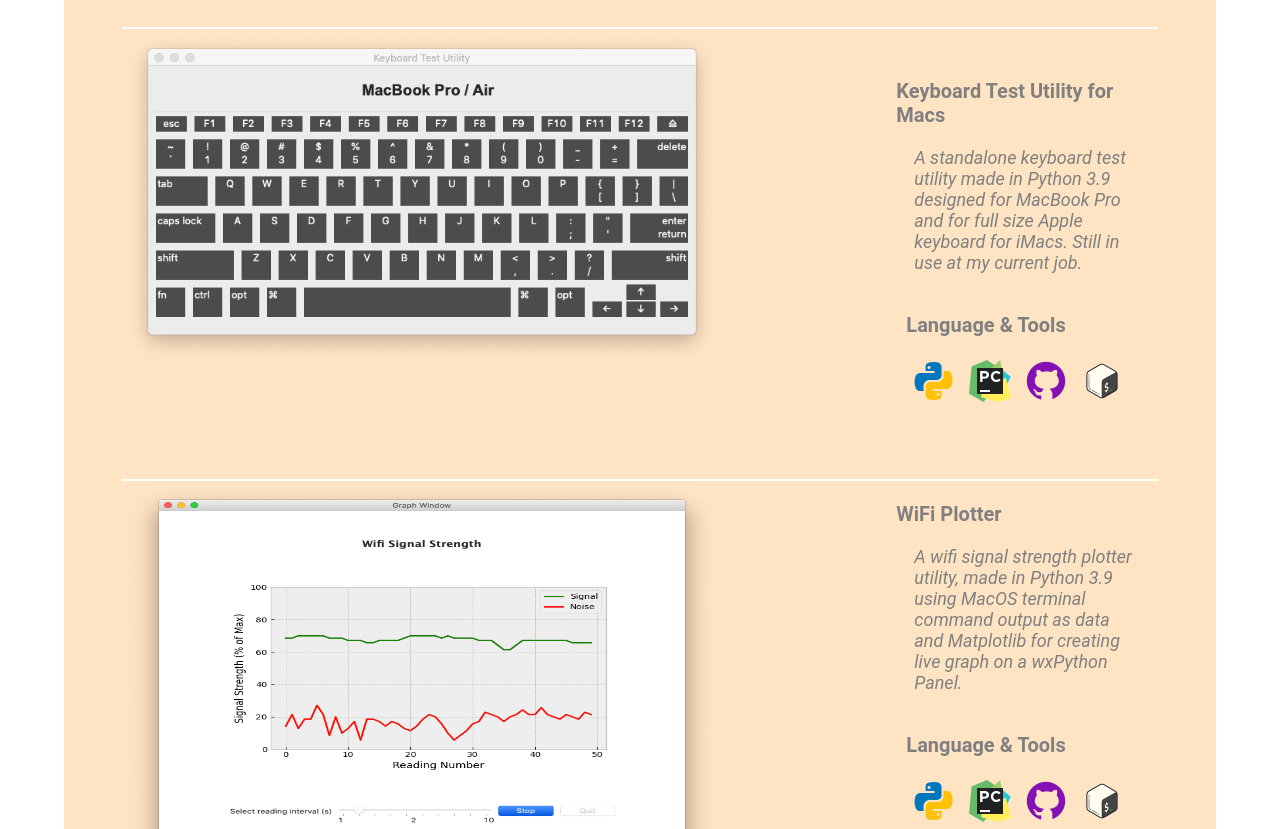
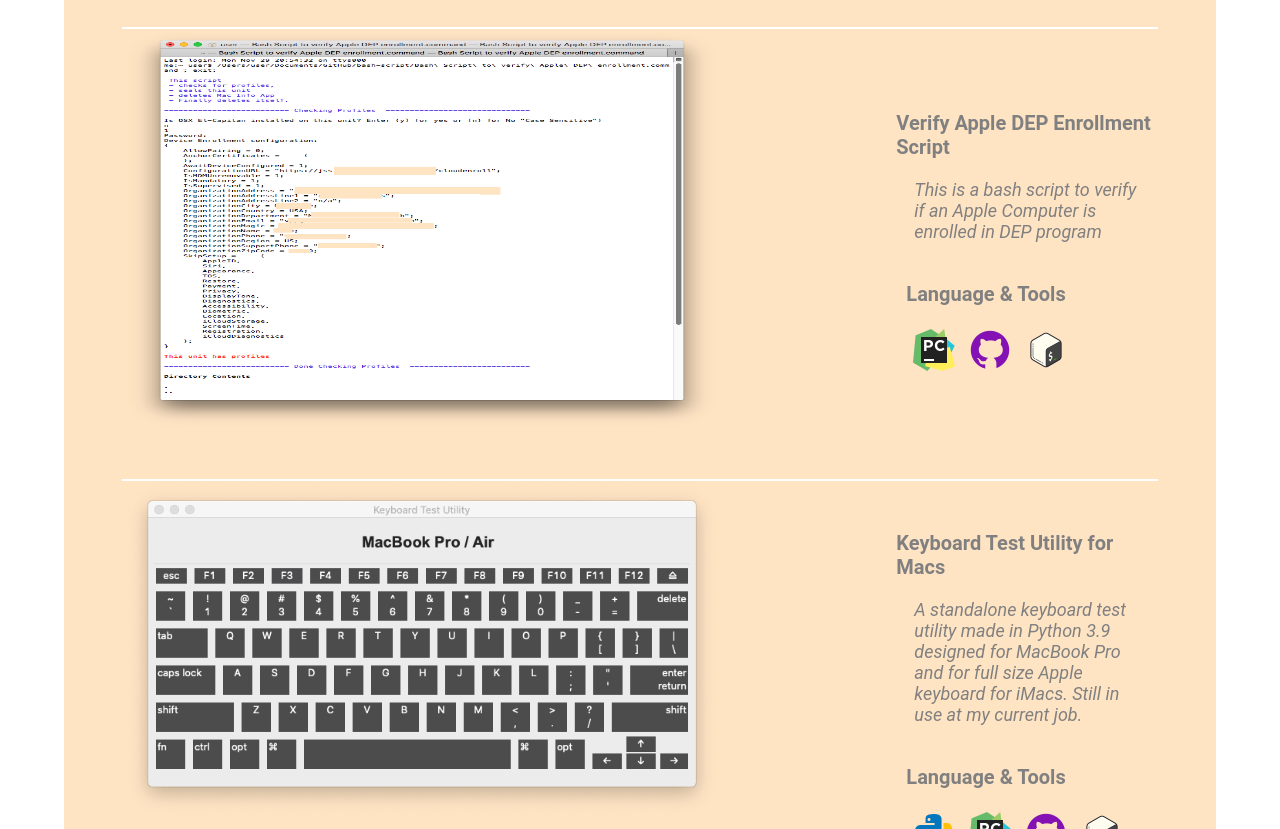
Before and after one commit to fnmalik2002/faizanmalik.github.io, a plain HTML site: page index.html in a window 1280 px wide. Shown: the part 1201-2030 px from the top of the page. Drawn offline with Linux system fonts and the light colour scheme.

Commit message:
bash script card added

```diff
--- a/index.html
+++ b/index.html
@@ -98,6 +98,41 @@
                             </div>
                         </div>
                     </div>
+                    <!-- bash script card -->
+
+                    <div class="card">
+                        <a href="https://github.com/fnmalik2002/bash-script" target="_blank">
+                            <img class="card_image" src="./images/bash_script.png"> </a>
+                        <div class="card_bottom_div">
+
+                            <h3>Verify Apple DEP Enrollment Script</h3>
+                            <p class="card_paragraph"><i>This is a bash script to verify if an Apple Computer is enrolled in DEP program</i></p>
+                            <div class="flex_div">
+                                <div class="flexdiv_technology">
+                                    <h3>Language & Tools</h3>
+
+                                    <img class="card_icon" src="./images/pycharm.png">
+                                    <img class="card_icon" src="./images/github_desktop.png">
+                                    <img class="card_icon" src="./images/bash.png">
+
+
+
+                                </div>
+
+                            </div>
+                        </div>
+                    </div>
+
+
+
+
+
+
+
+
+
+
+
                     <div class="card">
                         <a href="https://github.com/fnmalik2002/MacBook-Keyboard-Test" target="_blank">
                             <img class="card_image" src="./images/kb.png">
```
Also changed, not shown: images/bash_script.png (added).
